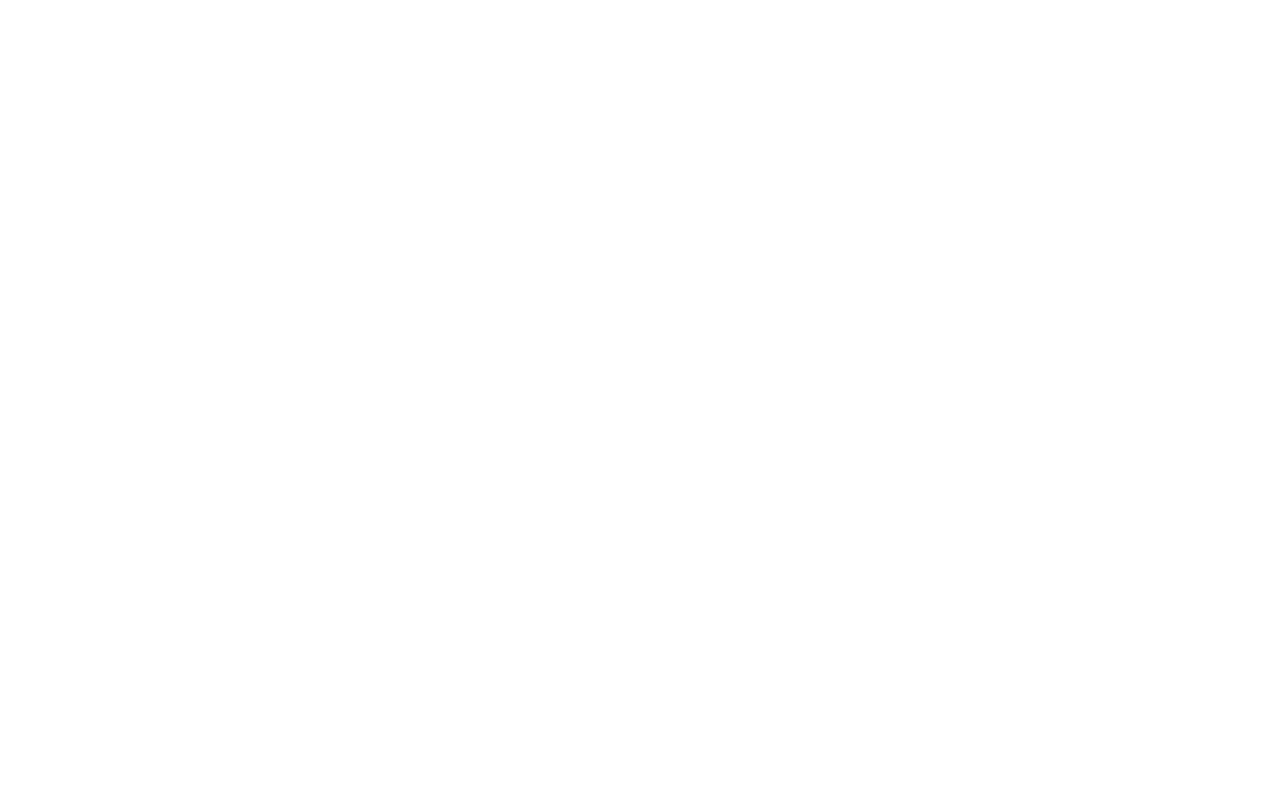
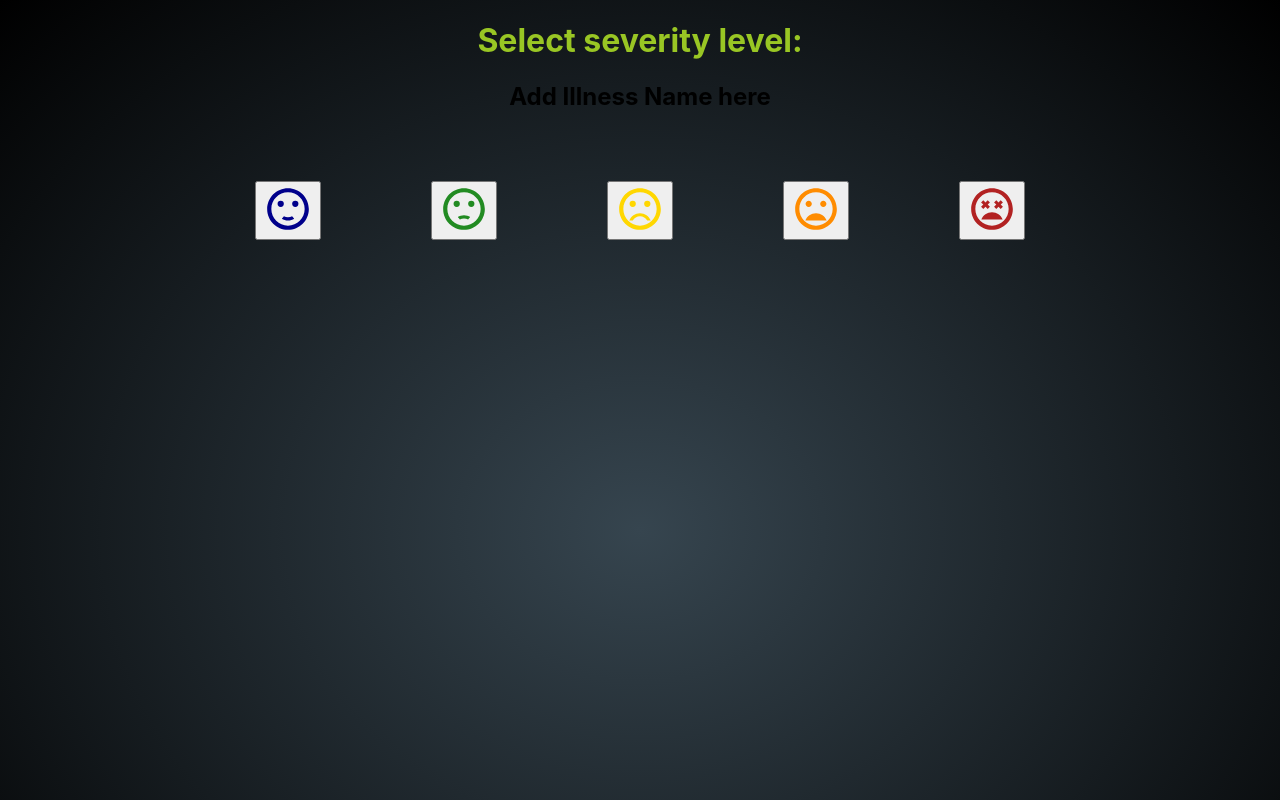
Before and after one commit to sarusimaayan/zombie-it, a React (Create React App) app: page /severity in a window 1280 px wide. Shown: the top 800 px of the page. Built offline with nearby package versions, Linux system fonts and the light colour scheme.

Commit message:
added illness severity page

```diff
--- a/package.json
+++ b/package.json
@@ -3,6 +3,8 @@
   "version": "0.1.0",
   "private": true,
   "dependencies": {
+    "@material-ui/core": "^4.11.2",
+    "@material-ui/icons": "^4.11.2",
     "@testing-library/jest-dom": "^5.11.9",
     "@testing-library/react": "^11.2.3",
     "@testing-library/user-event": "^12.6.0",
--- a/src/App.jsx
+++ b/src/App.jsx
@@ -1,10 +1,11 @@
 import React from 'react'
 import { BrowserRouter as Router, Route, Switch } from 'react-router-dom'
-import logo from './logo.svg';
 import './App.css';
 // import './styles.css';
 
-import {IllnessesScreen, HospitalsScreen} from './screens';
+import {IllnessesScreen, SeverityScreen, HospitalsScreen} from './screens';
+
+
 // import 'bootstrap/dist/css/bootstrap.min.css'
 
 
@@ -14,6 +15,7 @@ function App() {
       <Router>
         <Switch>
           <Route path = "/illnesses" exact component = {IllnessesScreen}/>
+          <Route path = "/severity" exact component = {SeverityScreen}/>
           <Route path = "/hospitals" exact component = {HospitalsScreen}/>
         </Switch>
       </Router>
--- a/src/components/HospitalButton.jsx
+++ b/src/components/HospitalButton.jsx
@@ -20,7 +20,7 @@ function HospitalButton(props){
   const waitPeriod = getTimeFormat(props.waitTime);
 
   return(
-    <div class="horizontal">
+    <div class="button">
       <div class="item-name">
         <p>{props.name}</p>
       </div>
--- /dev/null
+++ b/src/components/SeverityButton.jsx
@@ -0,0 +1,37 @@
+import React from "react";
+// import ReactDOM from "react-dom";
+import '../styles.css';
+import Severity0 from '@material-ui/icons/SentimentSatisfied';
+import Severity1 from '@material-ui/icons/SentimentDissatisfied';
+import Severity2 from '@material-ui/icons/SentimentVeryDissatisfied';
+import Severity3 from '@material-ui/icons/MoodBad';
+import Severity4 from '@material-ui/icons/SentimentVeryDissatisfiedOutlined';
+
+
+
+function SeverityButton(props){
+  function handleClick() {
+    props.painLevel(props.level);
+  }
+
+  return(
+    <div class="severity">
+      <button onClick={handleClick}><Severity0
+      style={{color: "DarkBlue", fontSize: "50px"}} /></button>
+
+      <button onClick={handleClick}><Severity1
+      style={{color: "ForestGreen", fontSize: "50px"}} /></button>
+
+      <button onClick={handleClick}><Severity2
+      style={{color: "Gold", fontSize: "50px"}} /></button>
+
+      <button onClick={handleClick}><Severity3
+      style={{color: "DarkOrange", fontSize: "50px"}} /></button>
+
+      <button onClick={handleClick}><Severity4
+      style={{color: "FireBrick", fontSize: "50px"}} /></button>
+    </div>
+  );
+}
+
+export default SeverityButton;
--- a/src/screens/HospitalsScreen.jsx
+++ b/src/screens/HospitalsScreen.jsx
@@ -2,6 +2,16 @@ import React, { Component } from 'react';
 import api from '../api';
 import Heading from "../components/Heading";
 import HospitalButton from "../components/HospitalButton";
+
+
+const calcTotalProcessTime = (hospitalObject, painLevel) => {
+  const hospitalWaitingList = hospitalObject.waitingList[painLevel];
+  const totalProcessTime =
+  hospitalWaitingList.averageProcessTime *
+  hospitalWaitingList.patientCount;
+  return totalProcessTime;
+}
+
 
 class HospitalsScreen extends Component {
 
@@ -13,7 +23,6 @@ class HospitalsScreen extends Component {
         isLoading: true,
         isError: false,
     };
-    // this.calcTotalProcessTime = this.calcTotalProcessTime.bind(this);
   }
 
   componentDidMount = async () => {
@@ -38,13 +47,6 @@ class HospitalsScreen extends Component {
 
   };
 
-  calcTotalProcessTime = (hospitalObject, painLevel) => {
-    const hospitalWaitingList = hospitalObject.waitingList[painLevel];
-    const totalProcessTime =
-    hospitalWaitingList.averageProcessTime *
-    hospitalWaitingList.patientCount;
-    return totalProcessTime;
-  }
 
   render() {
     const painLevel = 3;
@@ -60,12 +62,12 @@ class HospitalsScreen extends Component {
           <div>
           <Heading text = "Our suggested hospitals:" />
             {hospitals.map(function(hospitalObject, index){
-              // const totalProcessTime = this.calcTotalProcessTime(hospitalObject, painLevel);
-              // console.log(totalProcessTime);
+              const totalProcessTime = calcTotalProcessTime(hospitalObject, painLevel);
+              console.log(totalProcessTime);
               return(
                 <HospitalButton
                 name={hospitalObject.name}
-                waitTime={60}
+                waitTime={totalProcessTime}
                 />
               )
             })}
--- /dev/null
+++ b/src/screens/SeverityScreen.jsx
@@ -0,0 +1,39 @@
+import React, { Component } from 'react';
+// import api from '../api';
+import Heading from "../components/Heading";
+import SeverityButton from "../components/SeverityButton";
+
+
+class SeverityScreen extends Component {
+
+  constructor(props) {
+    super(props);
+    this.state = {
+        // isLoading: true,
+        // isError: false,
+    }
+  }
+
+  render() {
+    const { isLoading, isError } = this.state;
+    return (
+      // isError ? (
+      //   <div>error</div>
+      // )
+      // : (
+      //   isLoading ? (
+      //     <div>loading</div>
+      //   ) : (
+          <div>
+          <Heading text = "Select severity level:" />
+            <h2>Add Illness Name here</h2>
+            <SeverityButton/>
+            })}
+          </div>
+        )
+      // )
+    // );
+  }
+}
+
+export default SeverityScreen;
--- a/src/screens/index.jsx
+++ b/src/screens/index.jsx
@@ -1,4 +1,5 @@
 import IllnessesScreen from './IllnessesScreen';
 import HospitalsScreen from './HospitalsScreen';
+import SeverityScreen from './SeverityScreen';
 
-export {IllnessesScreen, HospitalsScreen};
+export {IllnessesScreen, SeverityScreen,  HospitalsScreen};
--- a/src/styles.css
+++ b/src/styles.css
@@ -6,6 +6,12 @@ body {
   -webkit-font-smoothing: antialiased;
   -moz-osx-font-smoothing: grayscale;
   text-align: center;
+  background-image:radial-gradient(#36454f, black);
+
+}
+
+h1 {
+  color: #99C624;
 }
 
 
@@ -17,17 +23,6 @@ code {
 .layout {
   /* display: flex;
   align-items: center; */
-}
-
-.horizontal {
-  margin: 0.3em;
-  padding: 0;
-  display: flex;
-  flex-direction: row;
-  border: solid #000000 1px;
-  width: 500px;
-  justify-content: space-between;
-
 }
 
 .item-name {
@@ -52,18 +47,16 @@ code {
 .text {
   font-size: 18px;
 }
-.time{
+.time {
   font-size: 18px;
   color: indianred;
 }
 
 .button {
-  margin: 0.3em;
-  padding: 0;
   display: flex;
   flex-direction: row;
-  flex-wrap: wrap;
-  justify-content: center;
+  justify-content: space-between;
+  cursor: pointer;
 
    background: #FFFFFF;
    background-image: -webkit-linear-gradient(top, #FFFFFF, #BCBCBC);
@@ -71,25 +64,17 @@ code {
    background-image: -ms-linear-gradient(top, #FFFFFF, #BCBCBC);
    background-image: -o-linear-gradient(top, #FFFFFF, #BCBCBC);
    background-image: -webkit-gradient(to bottom, #FFFFFF, #BCBCBC);
-   -webkit-border-radius: 6px;
-   -moz-border-radius: 6px;
+
    border-radius: 6px;
-   height: 0.1em;
-   line-height: 0.1em;
+   border: solid grey 1px;
+
+   margin: 0.3em;
+   padding: 0;
+   height: 80px;
+   width: 500px;
    color: #000000;
    font-family: Arial;
-   width: 500px;
-   font-size: 30px;
-   font-weight: 100;
-   padding: 40px;
-   -webkit-box-shadow: 1px 1px 20px 0 #000000;
-   -moz-box-shadow: 1px 1px 20px 0 #000000;
-   box-shadow: 1px 1px 20px 0 #000000;
-   border: solid #000000 1px;
-   text-decoration: none;
-   display: inline-block;
-   cursor: pointer;
-   text-align: left;
+   font-size: 20px;
 }
 
 .button:hover {
@@ -100,8 +85,16 @@ code {
    background-image: -ms-linear-gradient(top, #FFFFFF, #BCBCBC);
    background-image: -o-linear-gradient(top, #FFFFFF, #BCBCBC);
    background-image: -webkit-gradient(to bottom, #FFFFFF, #BCBCBC);
-   -webkit-border-radius: 6px;
-   -moz-border-radius: 6px;
+
    border-radius: 6px;
    text-decoration: none;
 }
+
+.severity {
+  display: flex;
+  align-items: center;
+  justify-content:space-around;
+
+  padding: 50px 200px 200px;
+  padding-bottom: 800px;
+}
```
Also changed, not shown: 2 other files (tests, documents, lock files or other folders).
